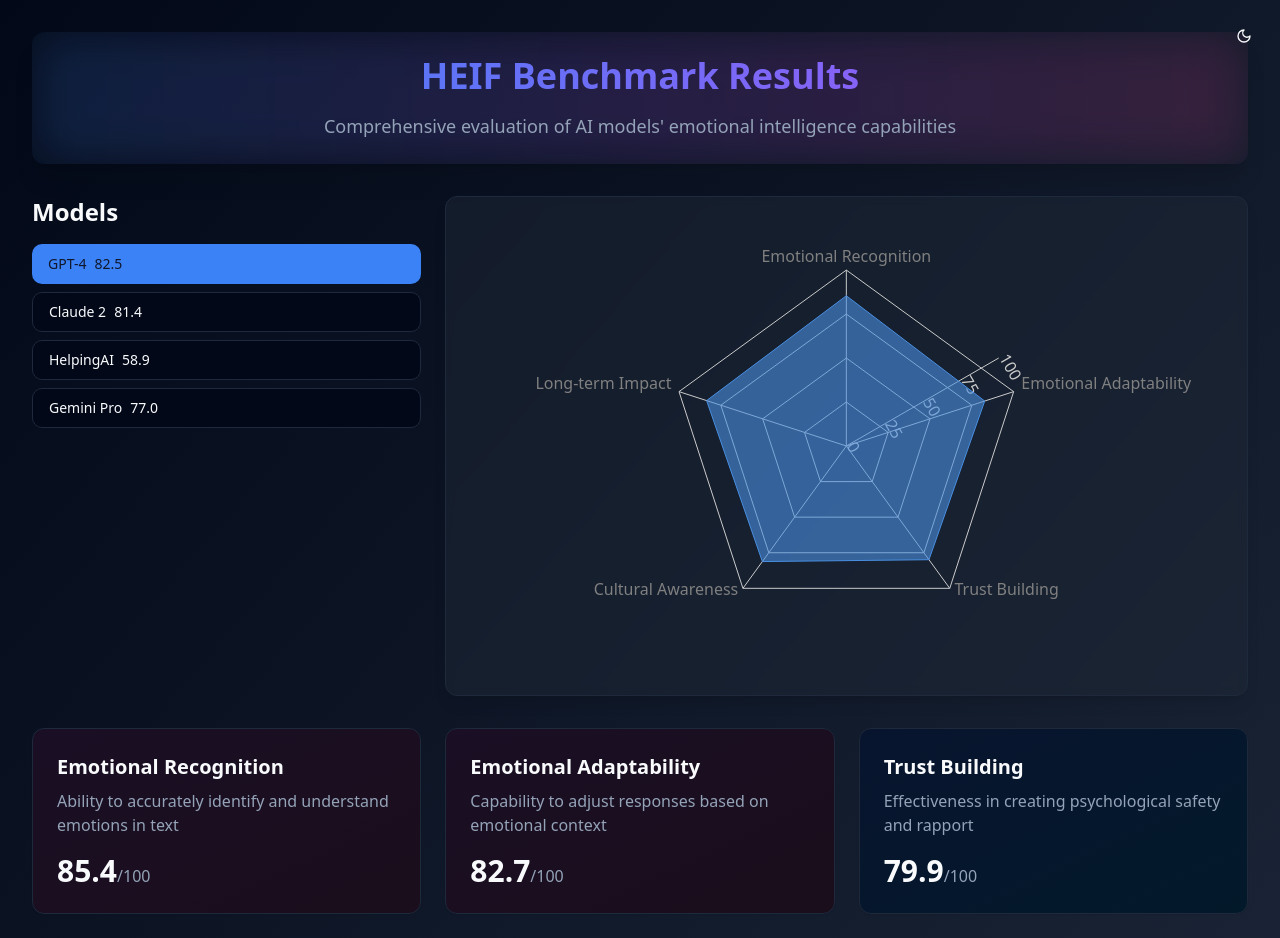
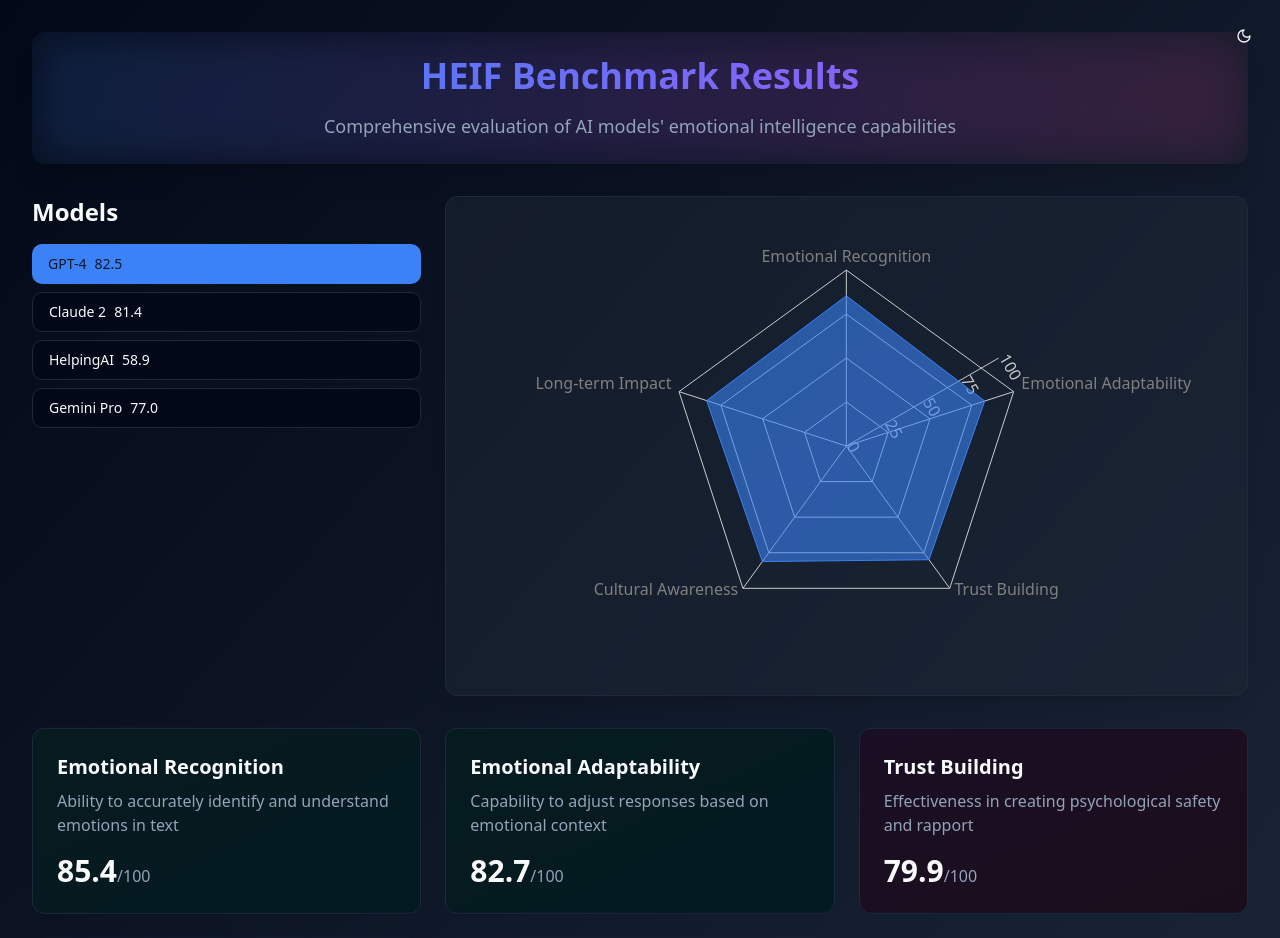
Before and after one commit to AnonymousCoderArtist/glow-benchmark-hub, a React (Vite) app: page / in a window 1280 px wide. Shown: the top 938 px of the page. Built offline with nearby package versions, Linux system fonts and the light colour scheme.

Commit message:
Add colors and contrast
Enhanced the color scheme and contrast in the UI components for better visual appeal and readability.
[skip gpt_engineer]

```diff
--- a/src/pages/Index.tsx
+++ b/src/pages/Index.tsx
@@ -70,8 +70,8 @@ const Index = () => {
                   <Radar
                     name={selectedModel.name}
                     dataKey="value"
-                    stroke="#4A90E2"
-                    fill="#4A90E2"
+                    stroke="hsl(var(--primary))"
+                    fill="hsl(var(--primary))"
                     fillOpacity={0.6}
                   />
                   <Tooltip />
@@ -83,21 +83,31 @@ const Index = () => {
 
         {/* Metrics Detail */}
         <div className="grid grid-cols-1 md:grid-cols-2 lg:grid-cols-3 gap-6">
-          {Object.entries(metricDescriptions).map(([key, metric]) => (
+          {Object.entries(metricDescriptions).map(([key, metric]) => {
+            const value = selectedModel.metrics[key as keyof typeof selectedModel.metrics];
+            const getColorClass = (value: number) => {
+              if (value >= 80) return "metric-card impact";
+              if (value >= 60) return "metric-card emotional";
+              if (value >= 40) return "metric-card trust";
+              return "metric-card cultural";
+            };
+
+            return (
               <Card
                 key={key}
-              className={`metric-card ${key.split('_')[0]}`}
+                className={`${getColorClass(value)} animate-float`}
               >
                 <h3 className="text-xl font-semibold">{metric.title}</h3>
                 <p className="text-muted-foreground mt-2">{metric.description}</p>
                 <div className="mt-4">
                   <span className="text-3xl font-bold">
-                  {selectedModel.metrics[key as keyof typeof selectedModel.metrics].toFixed(1)}
+                    {value.toFixed(1)}
                   </span>
                   <span className="text-muted-foreground">/100</span>
                 </div>
               </Card>
-          ))}
+            );
+          })}
         </div>
 
         {/* Methodology */}
```
Lines whose indentation alone changed are shown as unchanged.
